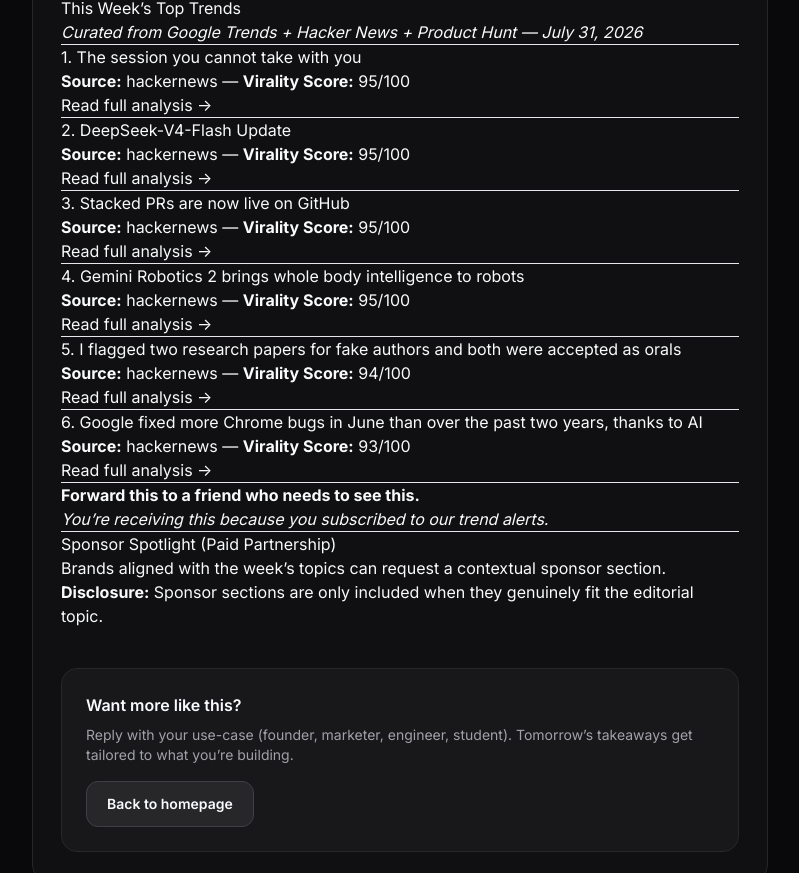
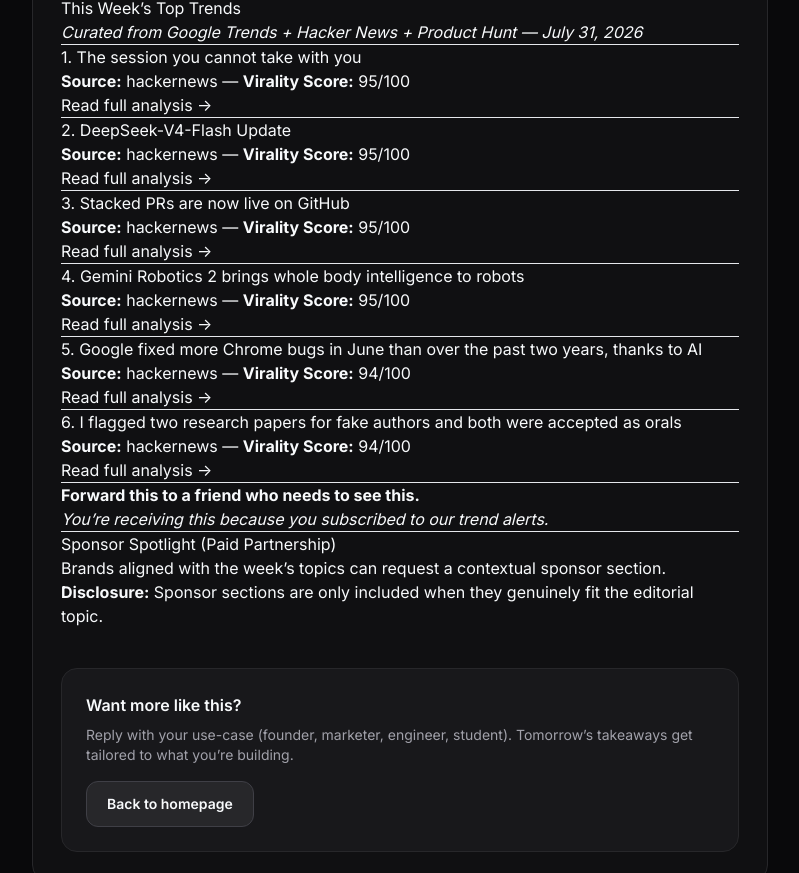
Before and after one commit to zheeno/jists, a Jekyll site: the page built from _posts/2026-07-31-weekly-trend-digest-july-31-2026.md, in a window 1280 px wide, cut to the strip 578-1451 px from the top of the page. Shown: the whole strip, without its empty margins (240-1039 px from the left). Built offline with Jekyll 4.4.1, drawn with Linux system fonts in a browser that asks for light colours; nearby versions of some CDN libraries.

Commit message:
Update _posts/2026-07-31-weekly-trend-digest-july-31-2026.md

```diff
--- a/_posts/2026-07-31-weekly-trend-digest-july-31-2026.md
+++ b/_posts/2026-07-31-weekly-trend-digest-july-31-2026.md
@@ -13,7 +13,7 @@
 
 ---
 
-## 1. The session you cannot take with you
+<h2 class="editorial-h2" id="1-the-session-you-cannot-take-with-you">1. The session you cannot take with you</h2>
 
 **Source:** hackernews — **Virality Score:** 95/100
 
@@ -21,7 +21,7 @@
 
 ---
 
-## 2. DeepSeek-V4-Flash Update
+<h2 class="editorial-h2" id="2-deepseek-v4-flash-update">2. DeepSeek-V4-Flash Update</h2>
 
 **Source:** hackernews — **Virality Score:** 95/100
 
@@ -29,7 +29,7 @@
 
 ---
 
-## 3. Stacked PRs are now live on GitHub
+<h2 class="editorial-h2" id="3-stacked-prs-are-now-live-on-github">3. Stacked PRs are now live on GitHub</h2>
 
 **Source:** hackernews — **Virality Score:** 95/100
 
@@ -37,7 +37,7 @@
 
 ---
 
-## 4. Gemini Robotics 2 brings whole body intelligence to robots
+<h2 class="editorial-h2" id="4-gemini-robotics-2-brings-whole-body-intelligence-to-robots">4. Gemini Robotics 2 brings whole body intelligence to robots</h2>
 
 **Source:** hackernews — **Virality Score:** 95/100
 
@@ -45,19 +45,19 @@
 
 ---
 
-## 5. I flagged two research papers for fake authors and both were accepted as orals
+<h2 class="editorial-h2" id="5-google-fixed-more-chrome-bugs-in-june-than-over-the-past-two-years-thanks-to-ai">5. Google fixed more Chrome bugs in June than over the past two years, thanks to AI</h2>
+
+**Source:** hackernews — **Virality Score:** 94/100
+
+[Read full analysis →](https://blog.google/security/chrome-stronger-with-every-update/)
+
+---
+
+<h2 class="editorial-h2" id="6-i-flagged-two-research-papers-for-fake-authors-and-both-were-accepted-as-orals">6. I flagged two research papers for fake authors and both were accepted as orals</h2>
 
 **Source:** hackernews — **Virality Score:** 94/100
 
 [Read full analysis →](https://geospatialml.com/posts/reviewing-ai-slop/)
-
----
-
-## 6. Google fixed more Chrome bugs in June than over the past two years, thanks to AI
-
-**Source:** hackernews — **Virality Score:** 93/100
-
-[Read full analysis →](https://blog.google/security/chrome-stronger-with-every-update/)
 
 ---
 
@@ -67,7 +67,7 @@
 
 ---
 
-## Sponsor Spotlight (Paid Partnership)
+<h2 class="editorial-h2" id="sponsor-spotlight-paid-partnership">Sponsor Spotlight (Paid Partnership)</h2>
 
 Brands aligned with the week’s topics can request a contextual sponsor section.
 
```
